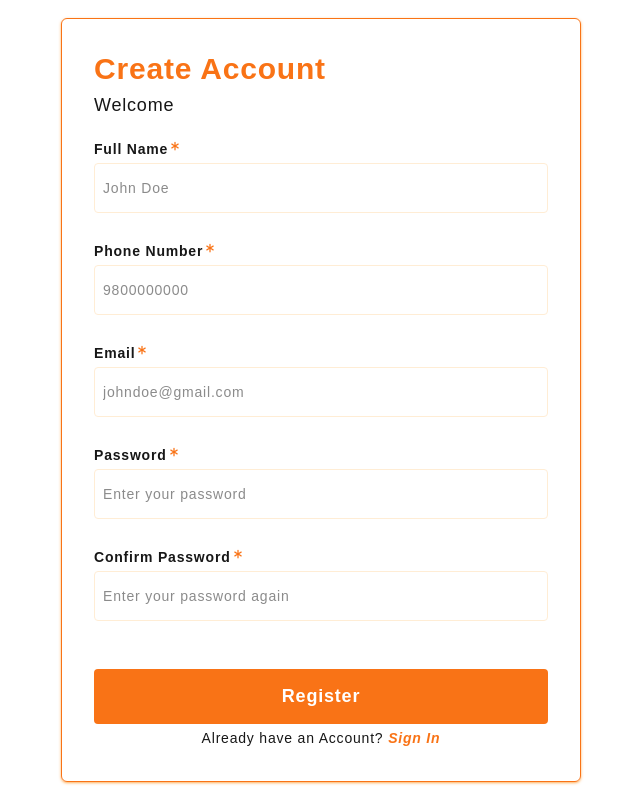
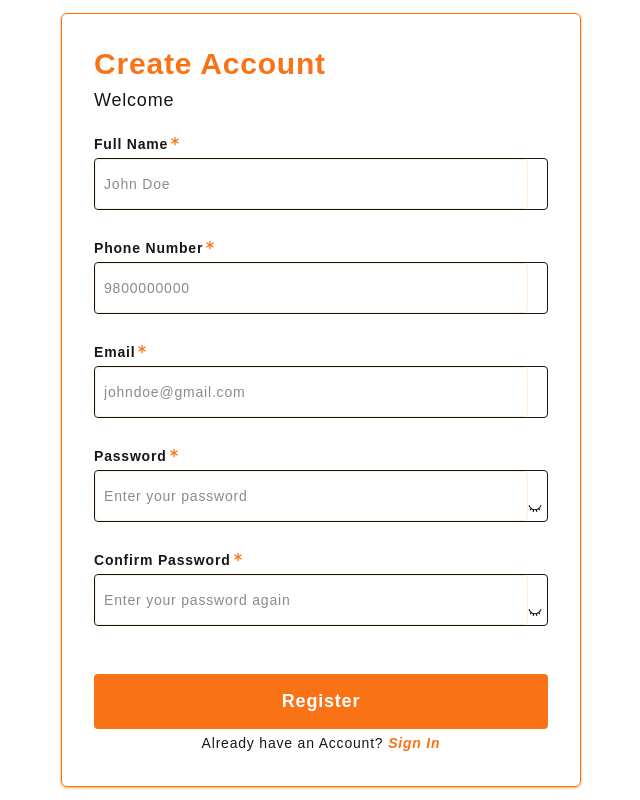
Before and after one commit to shristirai765/team_14_client, a Next.js app: page /sign-up in a window 1280 px wide. Shown: the whole page, without its empty margins (319-959 px from the left). Built offline with nearby package versions, Linux system fonts and the light colour scheme.

Commit message:
add: hide and unhide password feature

```diff
--- a/components/common/input.tsx
+++ b/components/common/input.tsx
@@ -1,6 +1,8 @@
-import React, { FC } from 'react'
+import React, { FC, useState } from 'react'
 import { UseFormRegister } from 'react-hook-form';
 import { FaAsterisk } from "react-icons/fa6";
+import { LuEyeClosed } from "react-icons/lu";
+import { MdOutlineRemoveRedEye } from "react-icons/md";
 
 interface IProps {
     label: string;
@@ -14,22 +16,40 @@ interface IProps {
 }
 
 const Input: FC<IProps> = ({ id, label, name, placeholder, type = 'text', register, error, required = false }) => {
+    const [showPassword, setShowPassword] = useState(false);
+
+    const onClick = ()=>{
+        setShowPassword(!showPassword);
+    }
     return (
         <div className='flex flex-col gap-1'>
             <div className='flex gap-0.5'>
                 <label className='text-sm font-semibold' htmlFor={id}>{label}</label>
                 {required && <FaAsterisk size={10} className='text-primary mt-0.5' />}
+                {/* {type === "password" && <LuEyeClosed onClick={onClick} className=' size-3.5 mt-1'/>} */}
             </div>
 
-            <input
-                {...register(name)}
-                id={id}
-                placeholder={placeholder}
-                type={type}
-                className={`accent-primary py-3.5 border px-2 rounded-sm  text-sm placeholder:text-sm
-                    ${error ? 'border-red-500 focus:outline-red-500' : 'border-primary-light focus:outline-primary-active'}
+           <div className={`flex items-end accent-primary border rounded-sm  text-sm placeholder:text-sm
+
                     `}
-            />
+            >
+                <input
+                    {...register(name)}
+                    id={id}
+                    placeholder={placeholder}
+                    className={`w-full border accent-primary py-3.5 px-2 rounded-sm  text-sm placeholder:text-sm placeholder-white-900
+                        ${error ? 'border-red-500 focus:outline-red-500' : 'border-primary-light focus:outline-primary-active'}`}
+                    type={!showPassword && type==="password" ? "password" : "text"}
+                    // type= {type}
+
+                />
+                <div className='size-5 p-auto'>
+                    {type === "password" && (showPassword ? <MdOutlineRemoveRedEye onClick={onClick}/> : <LuEyeClosed onClick={onClick}/>)}
+
+                </div>
+           </div>
+
+
             <small
                 className='h-5 text-red-500 text-xs'
             >{error}</small>
```
